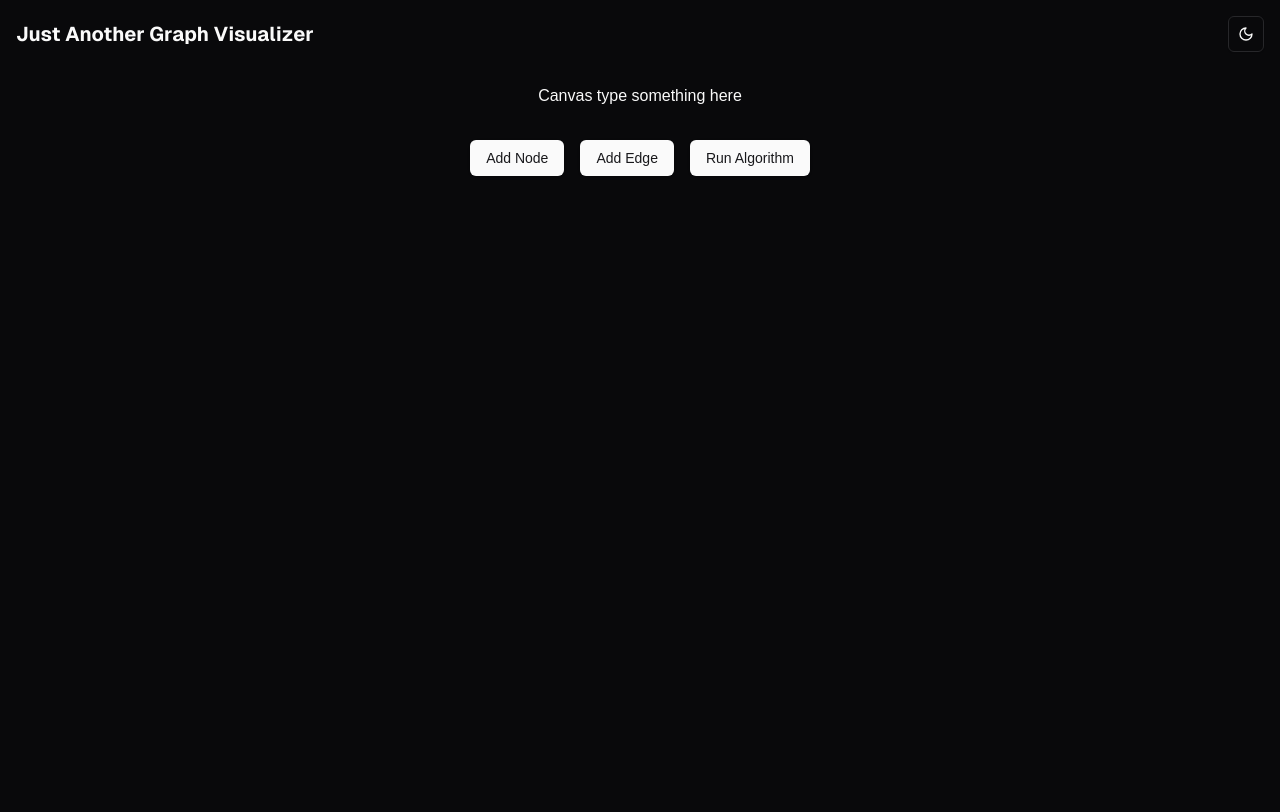
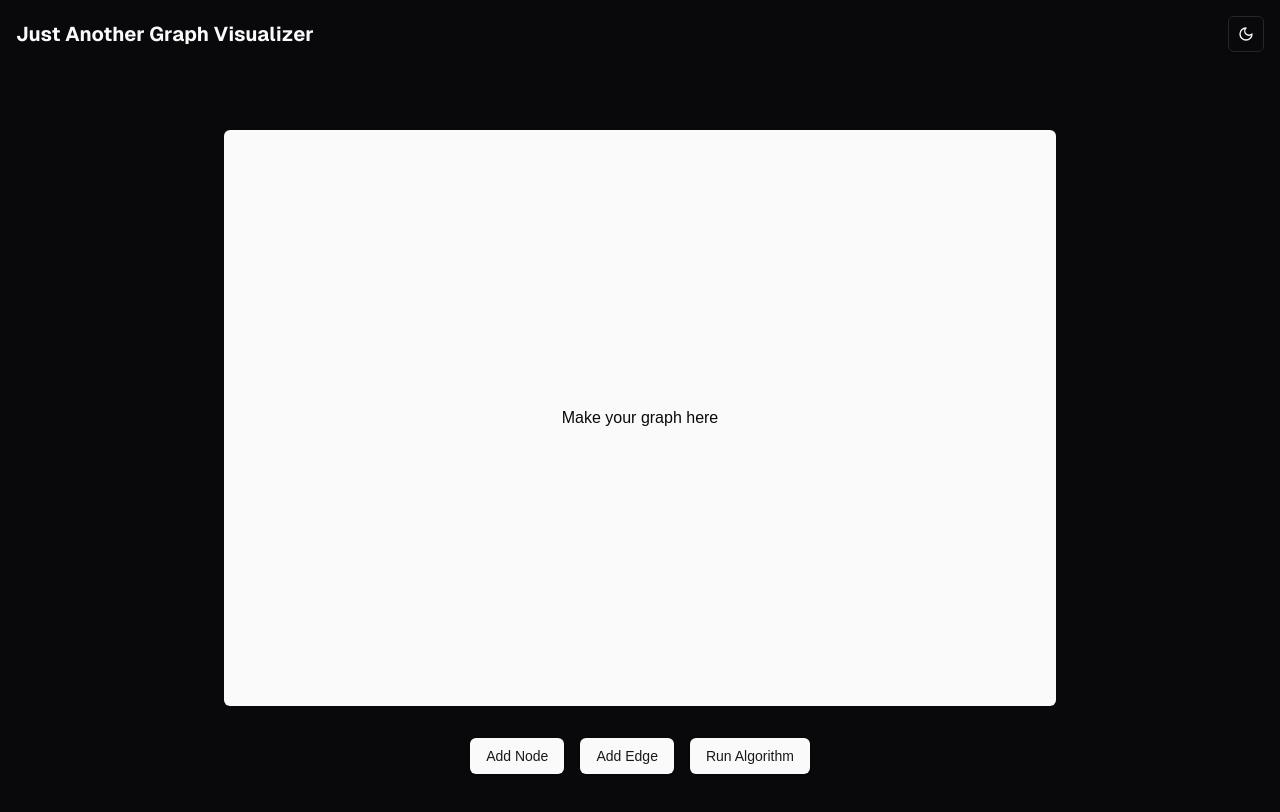
Before and after one commit to Pal8304/just-another-graph-visualizer, a Next.js app: page / in a window 1280 px wide. Shown: the top 812 px of the page. Built offline with nearby package versions, Linux system fonts and the light colour scheme.

Commit message:
refactor: created some of the required components

```diff
--- a/src/app/layout.tsx
+++ b/src/app/layout.tsx
@@ -2,6 +2,7 @@ import type { Metadata } from "next";
 import localFont from "next/font/local";
 import "./globals.css";
 import { ThemeProvider } from "@/components/theme/theme-provider";
+import Navbar from "@/components/navbar";
 
 const geistSans = localFont({
   src: "./fonts/GeistVF.woff",
@@ -35,6 +36,7 @@ export default function RootLayout({
           enableSystem
           disableTransitionOnChange
         >
+          <Navbar />
           {children}
         </ThemeProvider>
       </body>
--- a/src/app/page.tsx
+++ b/src/app/page.tsx
@@ -1,17 +1,12 @@
-import Navbar from "@/components/navbar";
-import { Button } from "@/components/ui/button";
+import GraphCanvas from "@/components/graph/graph-canvas";
+import GraphButtons from "@/components/graph/graph-buttons";
 
 export default function Home() {
   return (
-    <div className="w-full h-full">
-      <Navbar />
-      <div className="flex flex-col items-center justify-center p-4">
-        Canvas type something here
-        <div className="flex flex-row justify-center w-2/3 p-4 m-4 gap-4">
-          <Button>Add Node</Button>
-          <Button>Add Edge</Button>
-          <Button>Run Algorithm</Button>
-        </div>
+    <div className="w-full h-screen">
+      <div className="h-full flex flex-col items-center justify-center p-4">
+        <GraphCanvas />
+        <GraphButtons />
       </div>
     </div>
   );
--- /dev/null
+++ b/src/components/graph/graph-buttons.tsx
@@ -0,0 +1,11 @@
+import { Button } from "../ui/button";
+
+export default function GraphButtons() {
+  return (
+    <div className="flex flex-row justify-center w-2/3 p-4 m-4 gap-4">
+      <Button>Add Node</Button>
+      <Button>Add Edge</Button>
+      <Button>Run Algorithm</Button>
+    </div>
+  );
+}
--- /dev/null
+++ b/src/components/graph/graph-canvas.tsx
@@ -0,0 +1,7 @@
+export default function GraphCanvas() {
+  return (
+    <div className=" bg-foreground text-background text-opacity-5 rounded-md w-2/3 h-3/4 flex flex-col items-center justify-center">
+      Make your graph here
+    </div>
+  );
+}
--- a/src/components/navbar.tsx
+++ b/src/components/navbar.tsx
@@ -2,13 +2,13 @@ import { ThemeToggle } from "./theme/toggle";
 
 export default function Navbar() {
   return (
-    <div className="font-sans flex flex-row w-full justify-between">
+    <nav className="font-sans flex flex-row w-full justify-between">
       <div className="flex items-center p-4">
         <div className="text-xl font-bold">Just Another Graph Visualizer</div>
       </div>
       <div className="p-4">
         <ThemeToggle />
       </div>
-    </div>
+    </nav>
   );
 }
```
